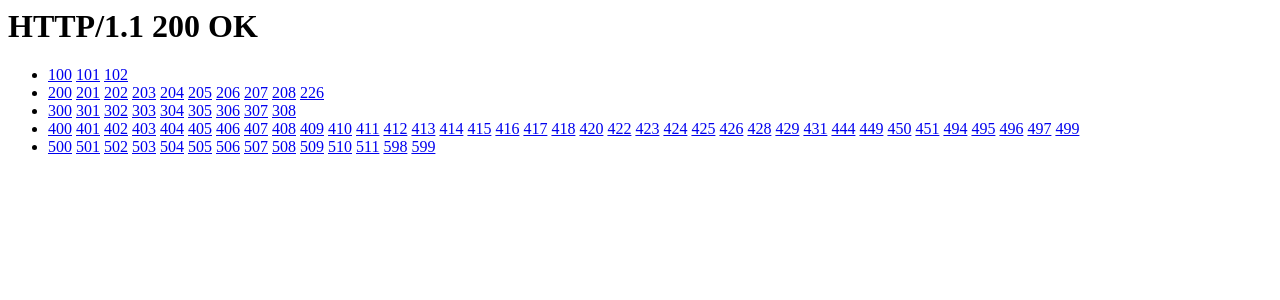
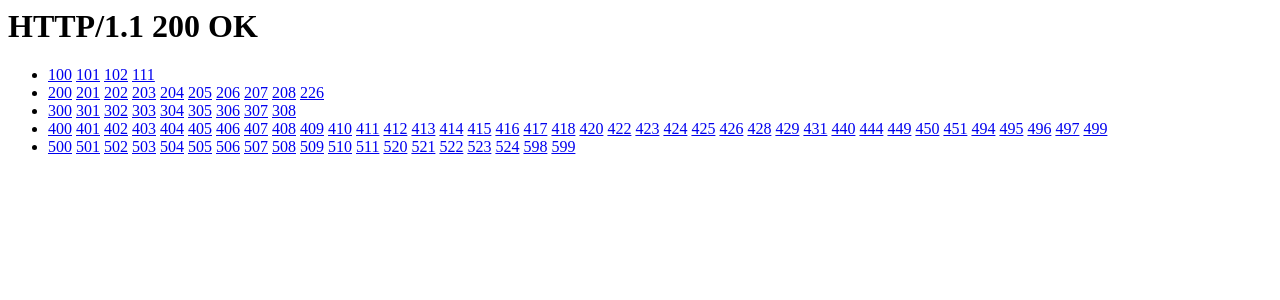
Before and after one commit to piecioshka/www.http-codes.pl, a PHP site: page / in a window 1280 px wide. Shown: the top 300 px of the page. Run offline with PHP 8.4, Linux system fonts and the light colour scheme.

Commit message:
Support new HTTP Statused

```diff
--- a/index.php
+++ b/index.php
@@ -20,6 +20,7 @@ $codes = array(
     100 => "Continue",
     101 => "Switching Protocols",
     102 => "Processing",
+    111 => "Connection refused",
 
     // 2xx
     200 => "OK",
@@ -73,6 +74,7 @@ $codes = array(
     428 => "Precondition Required",
     429 => "Too Many Requests",
     431 => "Request Header Fields Too Large",
+    440 => "Login Timeout",
     444 => "No Response",
     449 => "Retry With",
     450 => "Blocked by Windows Parental Controls",
@@ -96,6 +98,11 @@ $codes = array(
     509 => "Bandwidth Limit Exceeded",
     510 => "Not Extended",
     511 => "Network Authentication Required",
+    520 => "Origin Error",
+    521 => "Web server is down",
+    522 => "Connection timed out",
+    523 => "Proxy Declined Request",
+    524 => "A timeout occurred",
     598 => "Network read timeout error",
     599 => "Network connect timeout error"
 );
@@ -108,20 +115,17 @@ if (isset($codes[$code])) {
 }
 
 header($prefix . $code . " " . $header);
-echo ("<h1>" . $prefix . $code . " " . $header . "</h1>");
+echo("<h1>" . $prefix . $code . " " . $header . "</h1>");
 
 echo "\n<ul>\n<li>\n";
 foreach ($codes as $k => $v) {
-    if ($section < (int) ($k/100)) {
+    if ($section < (int)($k / 100)) {
         echo "</li>\n<li>\n";
-        $section = (int)($k/100);
+        $section = (int)($k / 100);
     }
 
-    echo '<a href="/'. $k .'">' . $k . '</a>' . "\n";
-
+    echo '<a href="/' . $k . '">' . $k . '</a>' . "\n";
 }
 echo "</li>\n</ul>";
 
 die;
-
-?>
```
Also changed, not shown: README.md, 2 other files.
